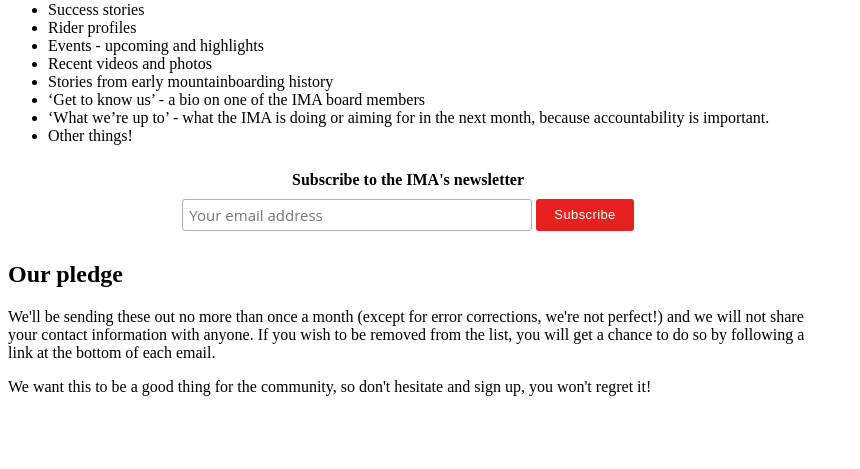
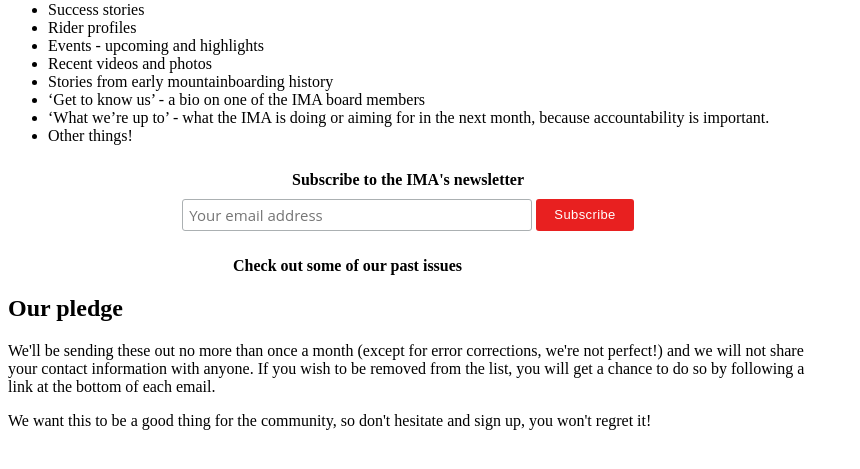
Before and after one commit to mikaelgramont/IMA, a PHP site: page /newsletter-subscription.php in a window 1280 px wide. Shown: the part 242-711 px from the top of the page, without its empty margins (0-860 px from the left). Run offline with PHP 8.4, Linux system fonts and the light colour scheme.

Commit message:
Adding email archive to the newsletter page

```diff
--- a/pages/newsletter-subscription.php
+++ b/pages/newsletter-subscription.php
@@ -121,6 +121,15 @@
 	#mc_embed_signup .newsletter-button {
 		background: #E82020;
 	}
+
+    .archive {
+        max-width: 350px;
+        margin: 0 auto;
+    }
+
+    .archive-title {
+        font-weight: bold;
+    }
 </style>
 <div class="newsletter-content">
 	<h1 class="display-font">Sign up for the IMA mountainboarding newsletter!</h1>
@@ -153,7 +162,12 @@
 		</form>
 	</div>
 
-	<h2 class="display-font">Our pledge</h2>
+    <section class="archive">
+        <p class="archive-title">Check out some of our past issues</p>
+        <script language="javascript" src="//mountainboardworld.us17.list-manage.com/generate-js/?u=0ab0e61406b85b50058113f6a&fid=7223&show=10"></script>
+    </section>
+
+    <h2 class="display-font">Our pledge</h2>
 	<p>We'll be sending these out no more than once a month (except for error corrections, we're not perfect!) and we will not share your contact information with anyone. If you wish to be removed from the list, you will get a chance to do so by following a link at the bottom of each email.</p>
 	<p>We want this to be a good thing for the community, so don't hesitate and sign up, you won't regret it!</p>
 
```
